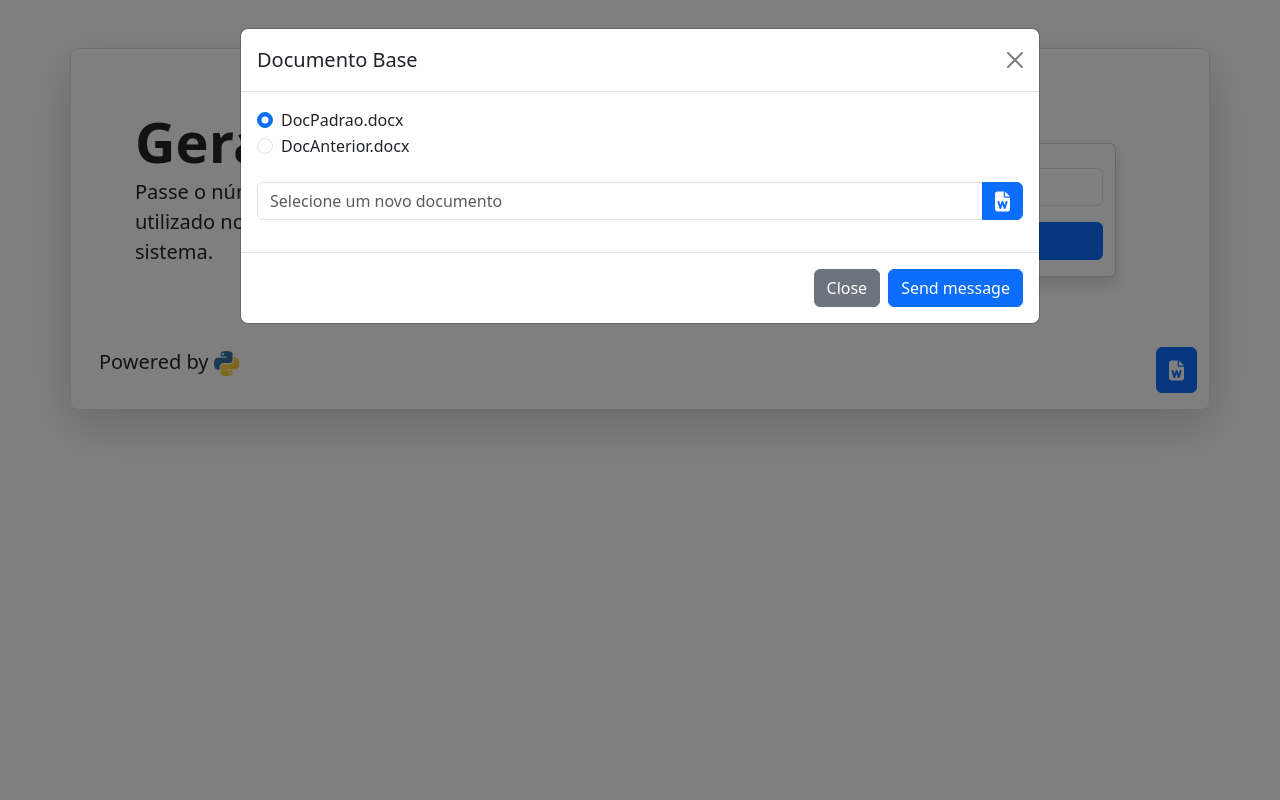
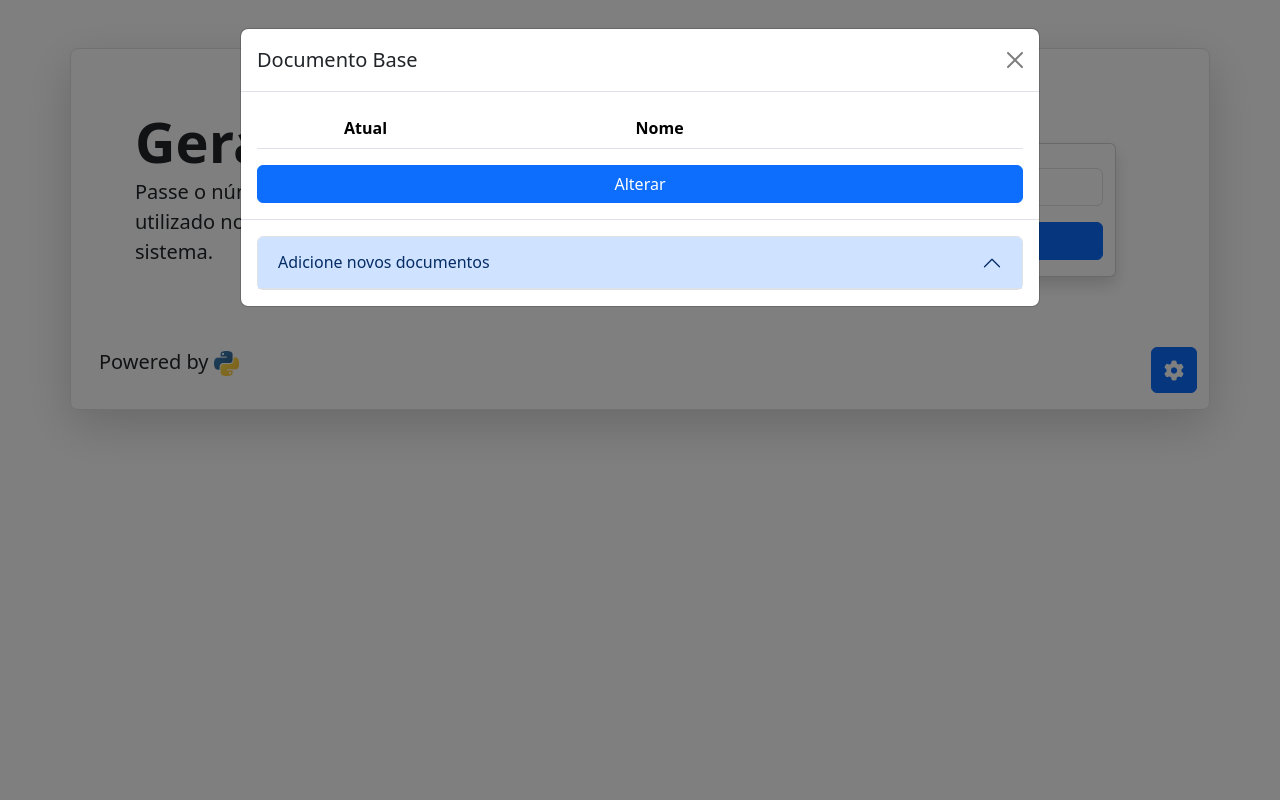
Before and after one commit to ViniciusLucchesi/gerar-doc-teste, a Flask app: page / in a window 1280 px wide, after a click that opens the changed part. Run offline with Flask 2, Linux system fonts and the light colour scheme; lists and menus that the app fills with data are empty; some libraries are stand-ins or nearby versions.

Commit message:
Allowing to add and remove new document patterns

```diff
--- a/app.py
+++ b/app.py
@@ -1,6 +1,7 @@
 from flask import Flask, render_template, request, redirect, url_for
 from scripts.document import GerarDocTeste
-from scripts.config import DEFAULT_PATH
+from scripts import config
+from scripts.path import FindFiles
 import os, re
 
 
@@ -8,8 +9,22 @@
 
 @app.route('/')
 def index():
-    default_path = re.sub('\\\\', '/', DEFAULT_PATH)
-    return render_template('index.html', default_path=default_path)
+    default_path = re.sub('\\\\', '/', config.DEFAULT_PATH)
+    doc_template = FindFiles(path=config.DOCUMENT_PATH)
+    doc_template.find_documents()
+    docs_available = doc_template.found
+
+    data = {}
+    count = 1
+    for doc in docs_available:
+        if doc not in config.DOCUMENT_FILE:
+            data[count] = (doc, '')
+        else:
+            data[count] = (doc, 'checked')
+        count += 1
+
+    return render_template('index.html', default_path=default_path, data=data)
+
 
 @app.route('/generate_document', methods=["GET", "POST"])
 def generate_document():
@@ -29,11 +44,39 @@
 def error():
     return render_template('error.html')
 
+@app.route('/add', methods=['GET', 'POST'])
+def add():
+    if request.method == 'POST':
+        file_path = request.form.get('file_path')
+        doc = GerarDocTeste()
+        doc.save_document(file_path)
+        return redirect(url_for('index'))
+
+@app.route('/alter', methods=['GET', 'POST'])
+def alter():
+    if request.method == 'POST':
+        options = request.form['options']
+        if options != config.DOCUMENT_FILE:
+            with open('scripts/config.py', encoding='utf-8') as f:
+                text = f.readlines()
+                text[-1] = f'DOCUMENT_FILE = "{options}"'
+                complete_file = ''
+                for line in text:
+                    complete_file += line
+            with open('scripts/config.py', 'w', encoding='utf-8') as f:
+                f.write(complete_file)
+        return redirect(url_for('index'))
+
+@app.route('/delete/<doc_name>', methods=['GET', 'POST'])
+def delete(doc_name):
+    os.remove(os.path.join(config.DOCUMENT_PATH, doc_name))
+    return redirect(url_for('index'))
+
 
 @app.context_processor
 def utility_processor():
     def open_document(document):
-        word_doc = os.path.join(DEFAULT_PATH, document)
+        word_doc = os.path.join(config.DEFAULT_PATH, document)
         os.startfile(word_doc)
     return dict(open_document=open_document)
 
--- a/scripts/path.py
+++ b/scripts/path.py
@@ -5,18 +5,29 @@
 
 
 class FindFiles:
-    def __init__(self, change_number:str):
+    def __init__(self, change_number:str='padrao', path:str=DEFAULT_PATH):
         self.change_number = change_number
         self.found = []
         self.doc_number = '01'
-        self.doc_path = os.path.join(DEFAULT_PATH, '*.docx')
-        self.doc_regex = self.change_number + '_[0-9]{2}.docx'
+        self.doc_path = os.path.join(path, '*.docx')
+        self.doc_regex = self.select_correct_pattern()
+
+    def select_correct_pattern(self):
+        if self.change_number != 'padrao':
+            return self.change_number + '_[0-9]{2}.docx'
+        return '(?<=\\\\).{1,}\.docx$'
 
     def find_documents(self):
-        for file_path in glob.glob(self.doc_path):
-            file_name = re.findall(self.doc_regex, file_path)
-            if len(file_name) > 0:
-                self.found.append(file_name[0])
+        if self.change_number != 'padrao':
+            for file_path in glob.glob(self.doc_path):
+                file_name = re.findall(self.doc_regex, file_path)
+                if len(file_name) > 0:
+                    self.found.append(file_name[0])
+        else:
+            for file_path in glob.glob(self.doc_path):
+                file_name = re.sub('\\\\', '####', file_path).split('####')[-1]
+                if len(file_name) > 0:
+                    self.found.append(file_name)
         self.found.sort
 
     def return_last_document_number(self):
@@ -33,3 +44,6 @@
         if next_number < 10:
             return f'0{next_number}'
         return str(next_number)
+
+    def return_found_docs(self):
+        return self.found
--- a/templates/error.html
+++ b/templates/error.html
@@ -4,10 +4,12 @@
 <div class="container my-5">
     <div class="row p-3 py-5 pe-lg-0 pt-lg-5 align-items-center rounded-3 border shadow-lg">
         <div class="px-4 text-center">
-            <img class="d-block mb-3 mx-auto" src="{{ url_for('static', filename='word_logo_small.png') }}" alt="Word logo">
+            <img class="d-block mb-3 mx-auto" src="{{ url_for('static', filename='word_logo_small.png') }}"
+                alt="Word logo">
             <h1 class="display-5 fw-bold">Número Inválido</h1>
             <div class="col-lg-6 mx-auto">
-                <p class="lead mb-4">O número digitado não está no padrão utilizado pelo Service-Now. Por favor clique no botão RETORNAR para voltar a página anteriror e tente novamente.</p>
+                <p class="lead mb-4">O número digitado não está no padrão utilizado pelo Service-Now. Por favor clique
+                    no botão RETORNAR para voltar a página anteriror e tente novamente.</p>
                 <div class="d-grid gap-2 d-sm-flex justify-content-sm-center">
                     <a href="/" class="btn btn-primary btn-lg px-4 gap-3">Retornar</a>
                 </div>
--- a/templates/index.html
+++ b/templates/index.html
@@ -25,7 +25,7 @@
                     width="25" height="25"></p>
             <button class="btn btn-primary btn-block text-center" data-bs-toggle="modal" data-bs-target="#changeWordDoc"
                 width="25" height="25">
-                <i class="fa-solid fa-file-word fa-lg"></i>
+                <i class="fa-solid fa-gear fa-lg"></i>
             </button>
         </div>
 
--- a/templates/partials/word_modal.html
+++ b/templates/partials/word_modal.html
@@ -7,35 +7,66 @@
                 <button type="button" class="btn-close" data-bs-dismiss="modal" aria-label="Close"></button>
             </div>
             <div class="modal-body">
-                <form>
-                    <div class="mb-4">
-                        <div class="form-check">
-                            <input class="form-check-input" type="radio" name="flexRadioDefault" id="flexRadioDefault1"
-                                checked>
-                            <label class="form-check-label" for="flexRadioDefault1">
-                                DocPadrao.docx
-                            </label>
-                        </div>
-                        <div class="form-check">
-                            <input class="form-check-input" type="radio" name="flexRadioDefault" id="flexRadioDefault2">
-                            <label class="form-check-label" for="flexRadioDefault2">
-                                DocAnterior.docx
-                            </label>
+                <form action="/alter" method="post">
+                    <table class="table table-hover">
+                        <thead>
+                            <tr>
+                                <th scope="col"></th>
+                                <th scope="col">Atual</th>
+                                <th scope="col">Nome</th>
+                                <th scope="col"></th>
+                            </tr>
+                        </thead>
+                        <tbody>
+                            {% for key, doc in data.items() %}
+                            <tr>
+                                <th scope="row">{{key}}</th>
+                                <td>
+                                    <input class="form-check-input" type="radio" name="options"
+                                        value="{{ doc[0] }} {{doc[1]}}" id="{{ doc[0] }}" {{doc[1]}}>
+                                    </td>
+                                <td for="{{ doc[0] }}">{{doc[0]}}</td>
+                                <td class="col justify-content-right">
+                                    <a href="/delete/{{doc[0]}}" class="btn btn-outline-danger">
+                                        <i class="fa-solid fa-trash-can"></i>
+                                    </a>
+                                </td>
+                            </tr>
+                            {% endfor %}
+                        </tbody>
+                    </table>
+                    <input class="btn btn-primary w-100" type="submit" value="Alterar">
+                </form>
+            </div>
+            <div class="modal-footer md-3">
+                <div class="accordion w-100">
+                    <div class="accordion-item">
+                        <h2 class="accordion-header">
+                            <button class="accordion-button" type="button" data-bs-toggle="collapse"
+                                data-bs-target="#collapseOne" aria-expanded="true" aria-controls="collapseOne">
+                                Adicione novos documentos
+                            </button>
+                        </h2>
+                        <div id="collapseOne" class="accordion-collapse collapse" aria-labelledby="headingOne"
+                            data-bs-parent="#accordionExample">
+                            <form action="/add" method="post" class="w-100">
+                                <div class="d-grid">
+                                    <div class="input-group p-3 mx-auto">
+                                        <input type="text" id="textInput" name="file_path" class="form-control"
+                                            placeholder="Selecione um novo documento">
+                                        <input type="file" class="form-control visually-hidden" id="fileInput"
+                                            accept=".docx">
+                                        <label class="btn btn-primary btn-block text-center" for="fileInput" width="25"
+                                            height="25">
+                                            <i class="fa-solid fa-file-word fa-lg"></i>
+                                        </label>
+                                    </div>
+                                    <input class="btn btn-primary w-50 mx-auto mb-3" type="submit" value="Adicionar">
+                                </div>
+                            </form>
                         </div>
                     </div>
-                    <div class="input-group mb-3">
-                        <input type="text" id="textInput" class="form-control"
-                            placeholder="Selecione um novo documento">
-                        <input type="file" class="form-control visually-hidden" id="fileInput" accept=".docx">
-                        <label class="btn btn-primary btn-block text-center" for="fileInput" width="25" height="25">
-                            <i class="fa-solid fa-file-word fa-lg"></i>
-                        </label>
-                    </div>
-                </form>
-            </div>
-            <div class="modal-footer">
-                <button type="button" class="btn btn-secondary" data-bs-dismiss="modal">Close</button>
-                <button type="button" class="btn btn-primary">Send message</button>
+                </div>
             </div>
         </div>
     </div>
```
Also changed, not shown: scripts/config.py (+5 -4 lines), scripts/document.py (+20 -6 lines), templates/success.html (+5 -3 lines), templates/template.html (+6 -2 lines), 2 other files.
